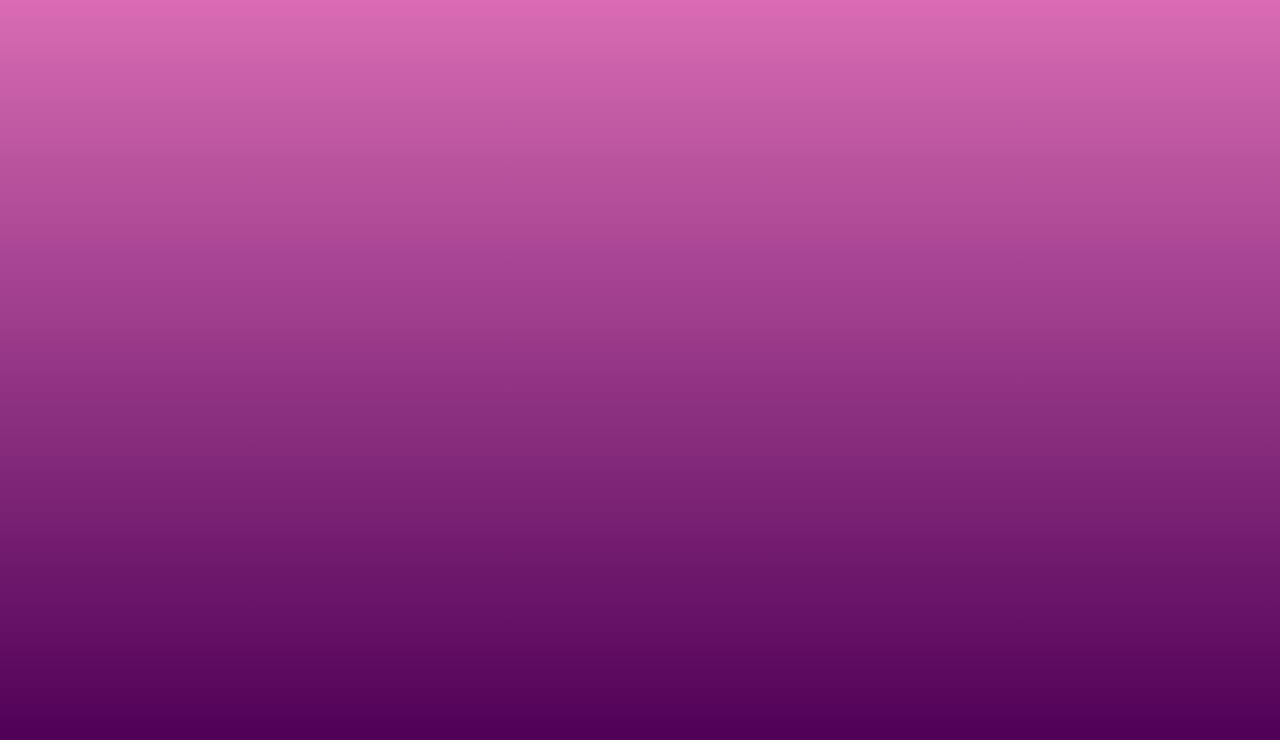
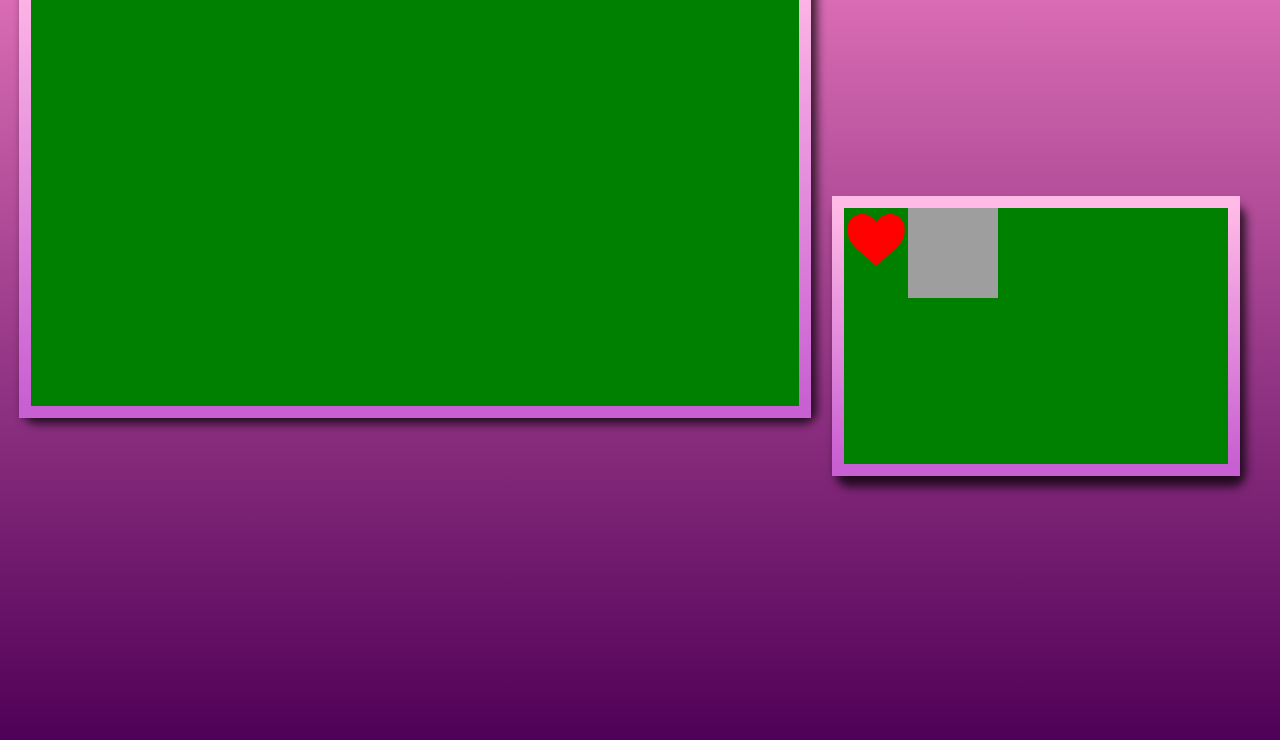
Before and after one commit to GDcheeriosYT/gdcheerios-client, a plain HTML site: page program/static/GDcheerios overlay/index.html in a window 1280 px wide. Shown: the part 60-800 px from the top of the page. Drawn offline with Linux system fonts and the light colour scheme; grey boxes are pictures that could not be loaded.

Commit message:
update overlay

```diff
--- a/program/static/GDcheerios overlay/index.html
+++ b/program/static/GDcheerios overlay/index.html
@@ -5,7 +5,18 @@
   </head>
   <body>
     <div class="screen-area">
-      <h1>text</h1>
     </div>
+    <!--<div class="waifu">
+      <img src="images/kawaii waifu.png">
+    </div>-->
+    <div class="camera-head">
+      <div class="hrm">
+        <img id="heart" src="images/heart.png">
+        <embed id="heartrate" src="https://pulsoid.net/widget/view/0f167c8b-b50e-4ddc-b9da-b19fe1b9d953" width="90vw" height="90vw">
+      </div>
+    </div>
+    <script>
+      setTimeout(() => location.reload(), 3000);
+    </script>
   </body>
 </html>
--- a/program/static/GDcheerios overlay/style.css
+++ b/program/static/GDcheerios overlay/style.css
@@ -3,8 +3,67 @@ body{
   background: linear-gradient(0deg, rgba(79,0,87,1) 0%, rgba(228,116,187,1) 100%);
 }
 
-screen-area{
+:root{
+  --border-size: 1vw;
+}
+
+.screen-area{
+  position: absolute;
+  left: 1.5vw;
+  top: 1.5vw;
   background-color: green;
-  border: 12px solid #FF82E0;
-  border-radius: 5px;
+  border: var(--border-size) solid;
+  border-image-slice: 1;
+  border-image-source: linear-gradient(0deg, rgba(200,95,210,1) 0%, rgba(255,186,230,1) 100%);
+  border-radius: var(--border-size);
+  border-width: var(--border-size);
+  width: 60vw;
+  height: 34vw;
+  box-shadow: 5px 5px 10px 1px rgba(0, 0, 0, 0.726);
 }
+
+.camera-head{
+  position: absolute;
+  top: 20vw;
+  left: 65vw;
+  background-color: green;
+  border: var(--border-size) solid;
+  border-image-slice: 1;
+  border-radius: var(--border-size);
+  border-image-source: linear-gradient(0deg, rgba(200,95,210,1) 0%, rgba(255,186,230,1) 100%);
+  width: 30vw;
+  height: 20vw;
+  box-shadow: 5px 10px 10px 1px rgba(0, 0, 0, 0.726);
+}
+
+.camera-desk{
+  position: absolute;
+  background-color: green;
+  border-image-slice: 1;
+  border-image-source: linear-gradient(0deg, rgba(200,95,210,1) 0%, rgba(255,186,230,1) 100%);
+  border-radius: var(--border-size);
+  border-width: var(--border-size);
+  border: var(--border-size) solid;
+  width: 24vw;
+  height: 20vw;
+  box-shadow: 5px 5px 10px 1px rgba(0, 0, 0, 0.726);
+}
+
+.hrm{
+  display: flex;
+}
+
+.hrm img{
+  width: 64px;
+  height: 64px;
+}
+
+.waifu{
+  position: absolute;
+  left: 72vw;
+}
+
+.waifu img{
+  width: 24vw;
+  height: 24vw;
+}
```
Also changed, not shown: program/static/GDcheerios overlay/fonts/FredokaOne-Regular.ttf (added), program/static/GDcheerios overlay/images/heart.png (added).
